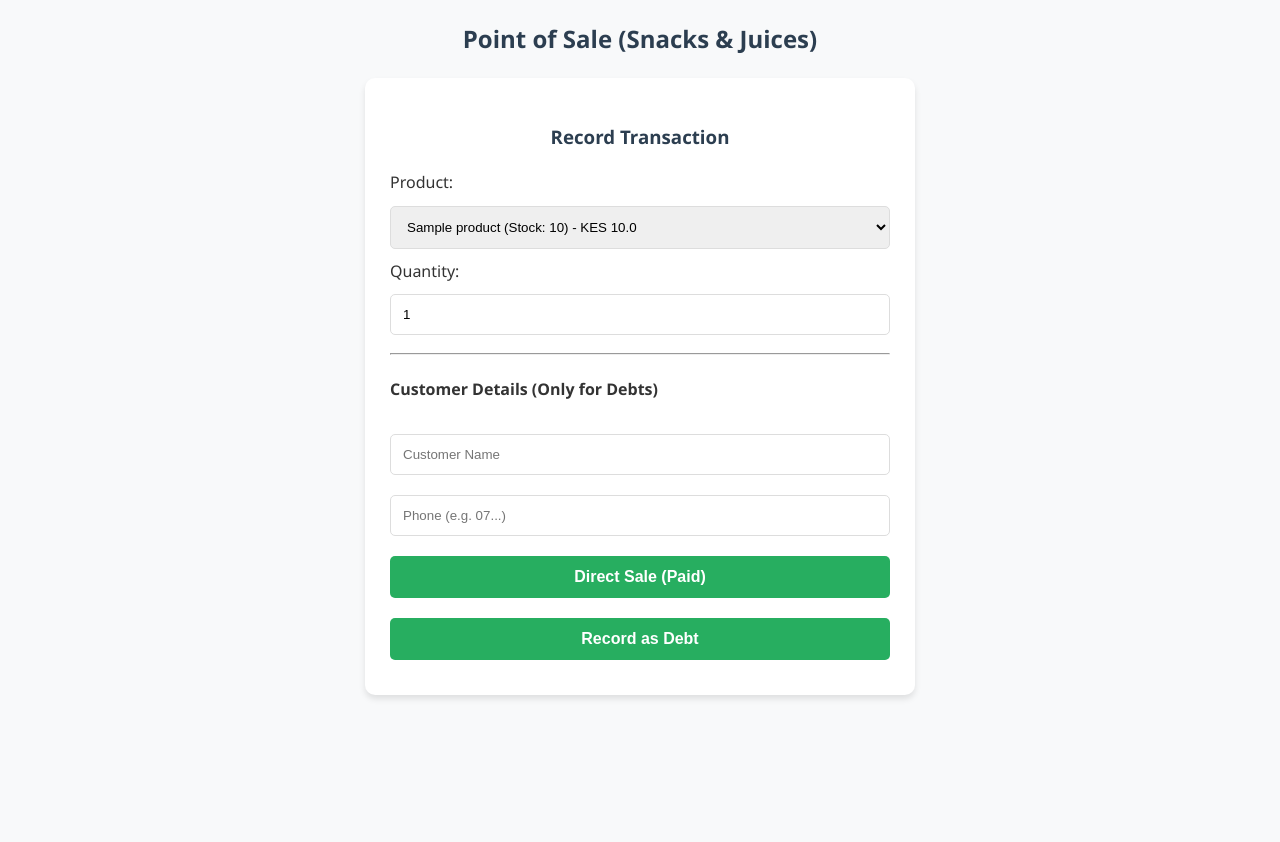
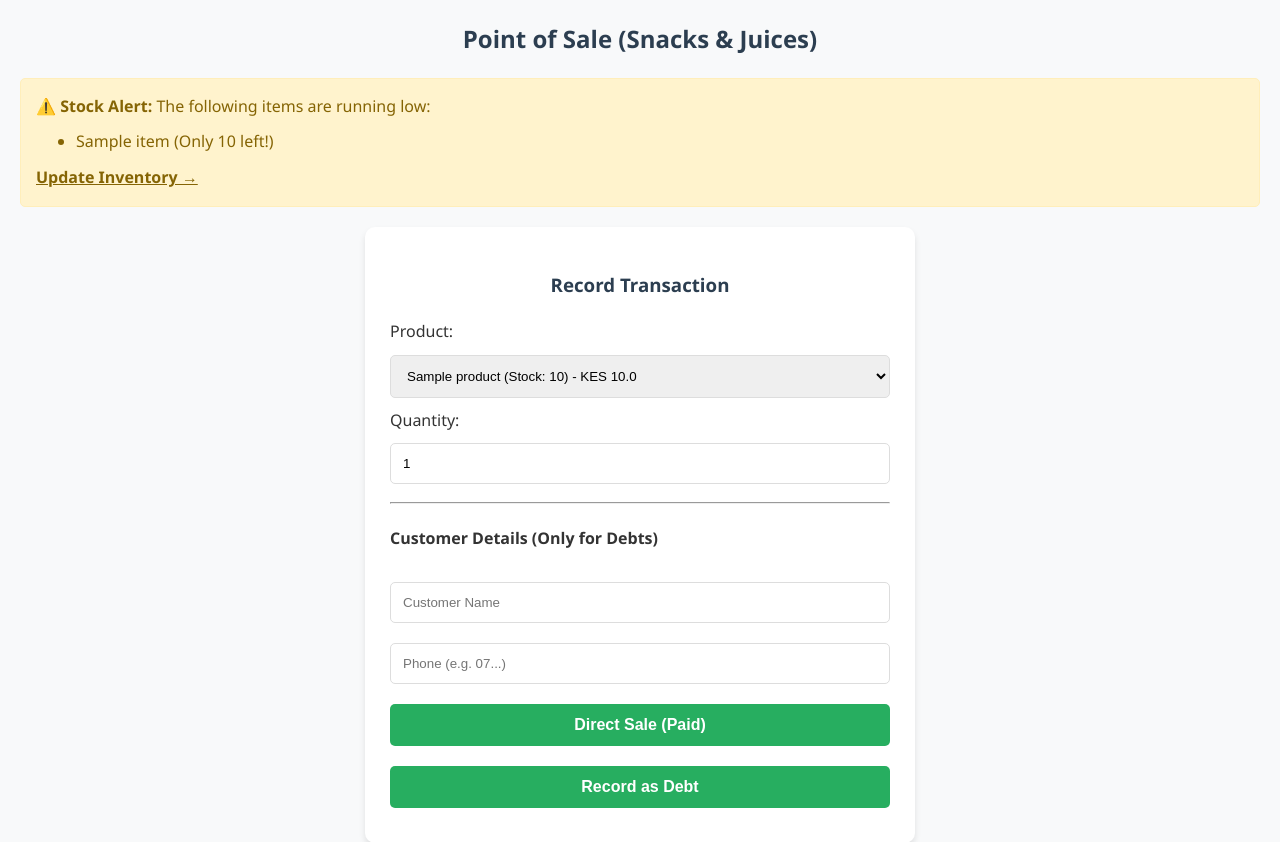
Before and after one commit to stanly08/HostelVendorApp, a Flask app: template templates/dashboard.html in a window 1280 px wide. Shown: the part 86-928 px from the top of the page. Before the commit the page ends 785 px from the top, so only its background shows below. Run offline with Flask 3, Linux system fonts and the light colour scheme; tables that the repository leaves empty hold one stand-in row (values such as "Sample post"); the template is opened without the code that fills it: values that come from a table or form of the project are taken from there, most other values are stand-ins (such as "Sample title", 1, 10 or a date in 2020).

Commit message:
Update dashboard.html

```diff
--- a/templates/dashboard.html
+++ b/templates/dashboard.html
@@ -11,6 +11,18 @@
     </nav>
 
     <h2>Point of Sale (Snacks & Juices)</h2>
+
+    {% if low_stock_alerts %}
+    <div class="alert-box" style="background-color: #fff3cd; border: 1px solid #ffeeba; color: #856404; padding: 15px; border-radius: 5px; margin-bottom: 20px;">
+        <strong>⚠️ Stock Alert:</strong> The following items are running low:
+        <ul style="margin: 10px 0 0 0;">
+            {% for item in low_stock_alerts %}
+                <li>{{ item.name }} (Only {{ item.stock }} left!)</li>
+            {% endfor %}
+        </ul>
+        <a href="/inventory" style="display: inline-block; margin-top: 10px; color: #856404; font-weight: bold; text-decoration: underline;">Update Inventory →</a>
+    </div>
+    {% endif %}
 
     {% with messages = get_flashed_messages(with_categories=true) %}
       {% if messages %}
```
